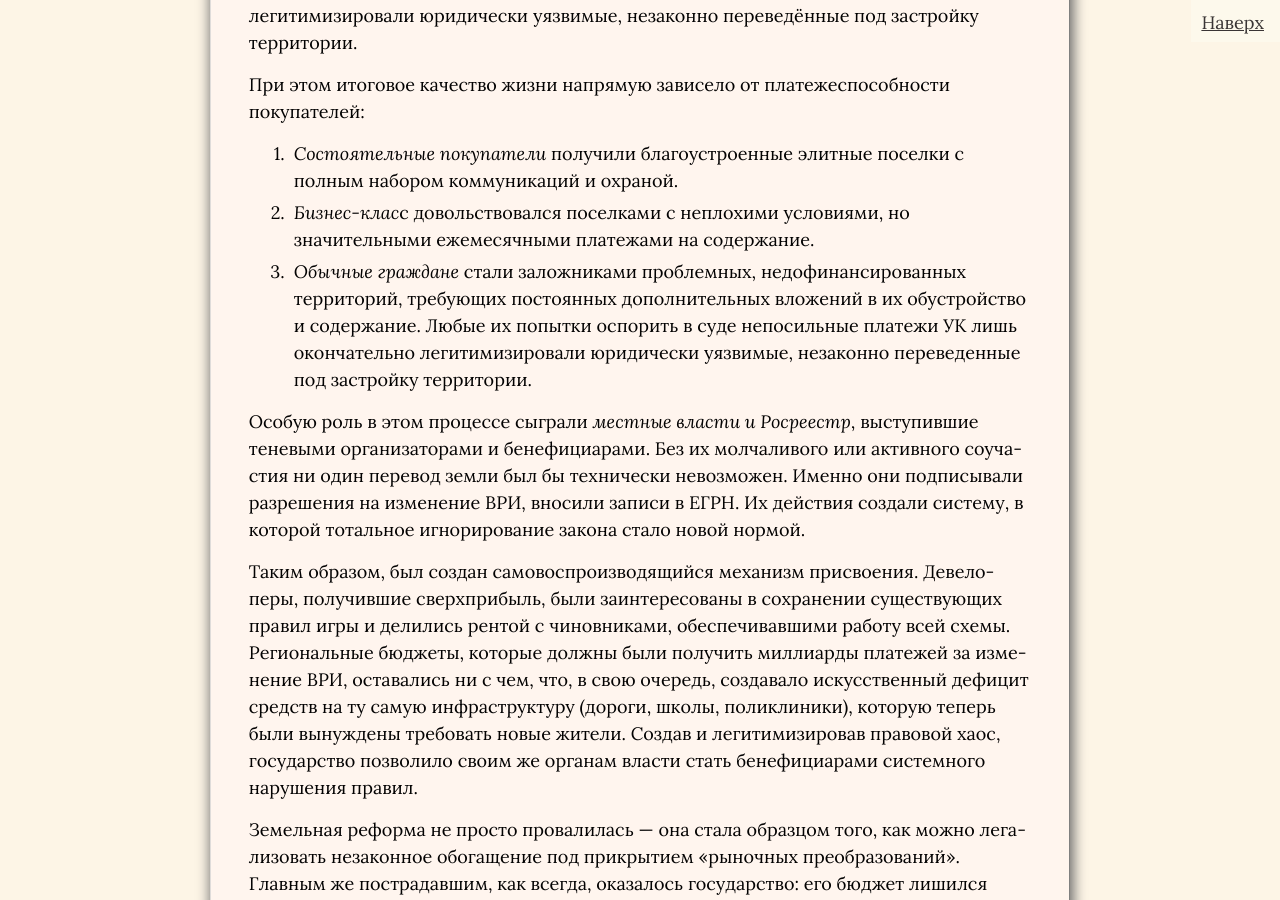
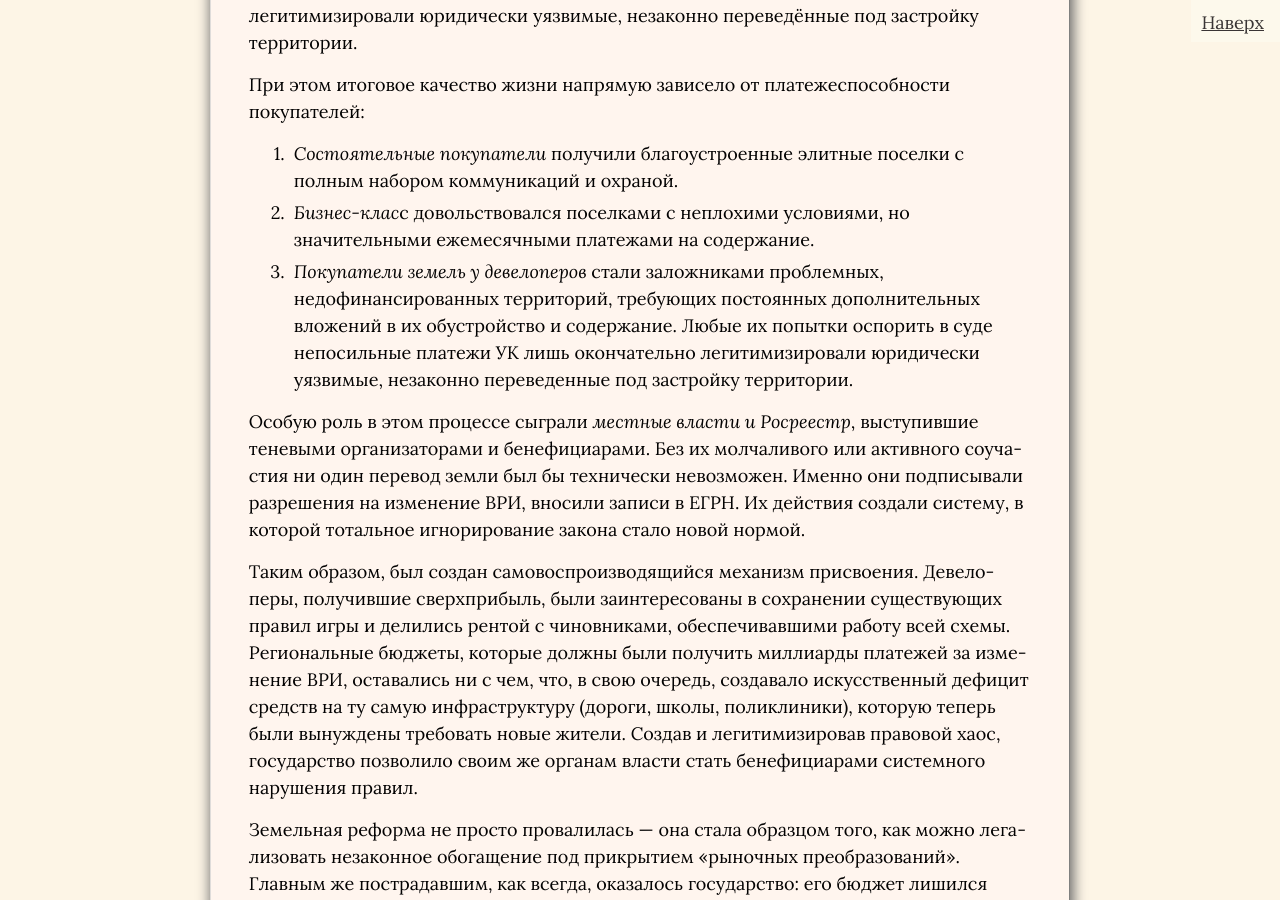
Before and after one commit to SergSi/land-use-art, a Jekyll site: the page built from _posts/2025-08-25-reforma.md, in a window 1280 px wide and 900 px high, scrolled down 10139 px. Built offline with Jekyll 4.4.1, drawn with Linux system fonts in a browser that asks for light colours; some web fonts are replaced.

Commit message:
Update 2025-08-25-reforma.md

```diff
--- a/_posts/2025-08-25-reforma.md
+++ b/_posts/2025-08-25-reforma.md
@@ -145,7 +145,7 @@ align: right
 
 1. *Состоятельные покупатели* получили благоустроенные элитные поселки с полным набором коммуникаций и охраной.
 2. *Бизнес-клас*с довольствовался поселками с неплохими условиями, но значительными ежемесячными платежами на содержание.
-3. *Обычные граждане* стали заложниками проблемных, недофинансированных территорий, требующих постоянных дополнительных вложений в их обустройство и содержание. Любые их попытки оспорить в суде непосильные платежи УК лишь окончательно легитимизировали юридически уязвимые, незаконно переведенные под застройку территории.
+3. *Покупатели земель у девелоперов* стали заложниками проблемных, недофинансированных территорий, требующих постоянных дополнительных вложений в их обустройство и содержание. Любые их попытки оспорить в суде непосильные платежи УК лишь окончательно легитимизировали юридически уязвимые, незаконно переведенные под застройку территории.
 
 Особую роль в этом процессе сыграли *местные власти и Росреестр*, выступившие теневыми организаторами и бенефициарами. Без их молчаливого или активного соучастия ни один перевод земли был бы технически невозможен. Именно они подписывали разрешения на изменение ВРИ, вносили записи в ЕГРН. Их действия создали систему, в которой тотальное игнорирование закона стало новой нормой.
 
```
